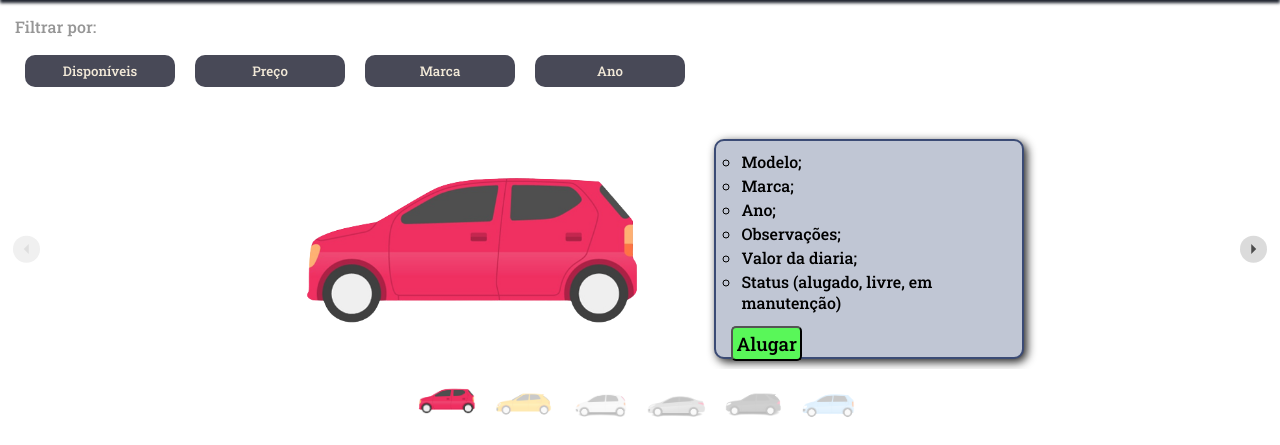
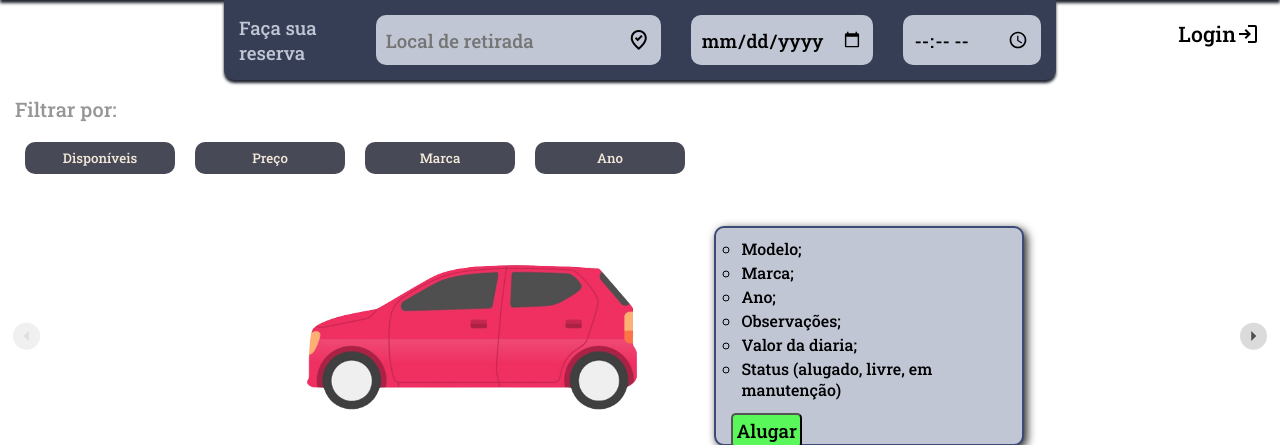
Before and after one commit to Salgado2004/Aluguel_de_Carros, a Flask app: page / in a window 1280 px wide. Shown: the part 154-599 px from the top of the page. Run offline with Flask 2, Linux system fonts and the light colour scheme.

Commit message:
Dados locação

```diff
--- a/static/folhaEstilo.css
+++ b/static/folhaEstilo.css
@@ -13,6 +13,50 @@ header img {
   margin: auto;
 }
 
+#dados-aluguel {
+  display: flex;
+  justify-content: center;
+  width: 100%;
+}
+#dados-aluguel #formulario {
+  display: flex;
+  justify-content: space-around;
+  width: 65%;
+  background-color: #353e55;
+  border-radius: 0 0 10px 10px;
+  box-shadow: 0px 3px 3px #1e232e;
+}
+#dados-aluguel #formulario p {
+  margin: 15px;
+  color: #c0c6d4;
+  font-family: "Roboto Slab", serif;
+  font-size: 14pt;
+}
+#dados-aluguel #formulario .data {
+  background-color: #c0c6d4;
+  margin: 15px;
+  padding: 10px;
+  border-radius: 10px;
+  display: flex;
+  align-items: center;
+}
+#dados-aluguel #formulario .data input {
+  font-family: "Roboto Slab", serif;
+  font-size: 14pt;
+  background: transparent;
+  border: none;
+  outline: none;
+}
+#dados-aluguel #perfil {
+  font-family: "Roboto Slab", serif;
+  font-size: 16pt;
+  position: absolute;
+  margin: 20px;
+  right: 0;
+  display: flex;
+  align-items: center;
+}
+
 .filter {
   font-family: "Roboto Slab", serif;
   margin-top: 1em;
@@ -21,6 +65,7 @@ header img {
 }
 .filter p {
   color: #969696;
+  font-size: 15pt;
   margin-bottom: 0.5em;
 }
 .filter .container {
@@ -99,6 +144,9 @@ header img {
   border-radius: 5px;
   background-color: #59f759;
 }
+.splide__track .splide__slide .slide .slide__content button:hover {
+  background-color: #1e6d1e;
+}
 
 .thumbnails {
   display: flex;
--- a/static/folhaEstilo.scss
+++ b/static/folhaEstilo.scss
@@ -26,6 +26,55 @@ header{
     }
 }
 
+#dados-aluguel{
+    display: flex;
+    justify-content: center;
+    width: 100%;
+
+    #formulario{
+        display: flex;
+        justify-content: space-around;
+        width: 65%;
+        background-color: $color3;
+        border-radius: 0 0 10px 10px;
+        box-shadow: 0px 3px 3px $color4;
+
+        p{
+            margin: 15px;
+            color: $color7;
+            font-family: $font1;
+            font-size: 14pt;
+        }
+
+        .data{
+            background-color: $color7;
+            margin: 15px;
+            padding: 10px;
+            border-radius: 10px;
+            display: flex;
+            align-items: center;
+
+            input{
+                font-family: $font1;
+                font-size: 14pt;
+                background: transparent;
+                border: none;
+                outline: none;
+            }
+        }
+    }
+
+    #perfil{
+        font-family: $font1;
+        font-size: 16pt;
+        position: absolute;
+        margin: 20px;
+        right: 0;
+        display: flex;
+        align-items: center;
+    }
+}
+
 .filter{
     font-family: $font1;
     margin-top: 1em;
@@ -33,6 +82,7 @@ header{
     margin-bottom: 1em;
     p{
         color: #969696;
+        font-size: 15pt;
         margin-bottom: .5em;
     }
 
@@ -115,6 +165,10 @@ header{
                     margin: 1px solid $color6;
                     border-radius: 5px;
                     background-color: #59f759;
+
+                    &:hover{
+                        background-color: #1e6d1e;
+                    }
                 }
             }
 
--- a/templates/index.html
+++ b/templates/index.html
@@ -17,6 +17,25 @@
   <header>
     <img src="../static/assets/logo.png" alt="logo">
   </header>
+  <div id="dados-aluguel">
+    <div id="formulario">
+      <p>Faça sua reserva</p>
+      <div class="data">
+        <input type="text" id="local" placeholder="Local de retirada">
+        <span class="material-symbols-outlined">where_to_vote</span>
+      </div>
+      <div class="data">
+        <input type="date" id="data">
+      </div>
+      <div class="data">
+        <input type="time" id="hora">
+      </div>
+    </div>
+    <div id="perfil">
+      <p>Login</p>
+      <span class="material-symbols-outlined">login</span>
+    </div>
+  </div>
 
   <div class="filter">
     <p>Filtrar por:</p>
```
Also changed, not shown: 1 other file.
